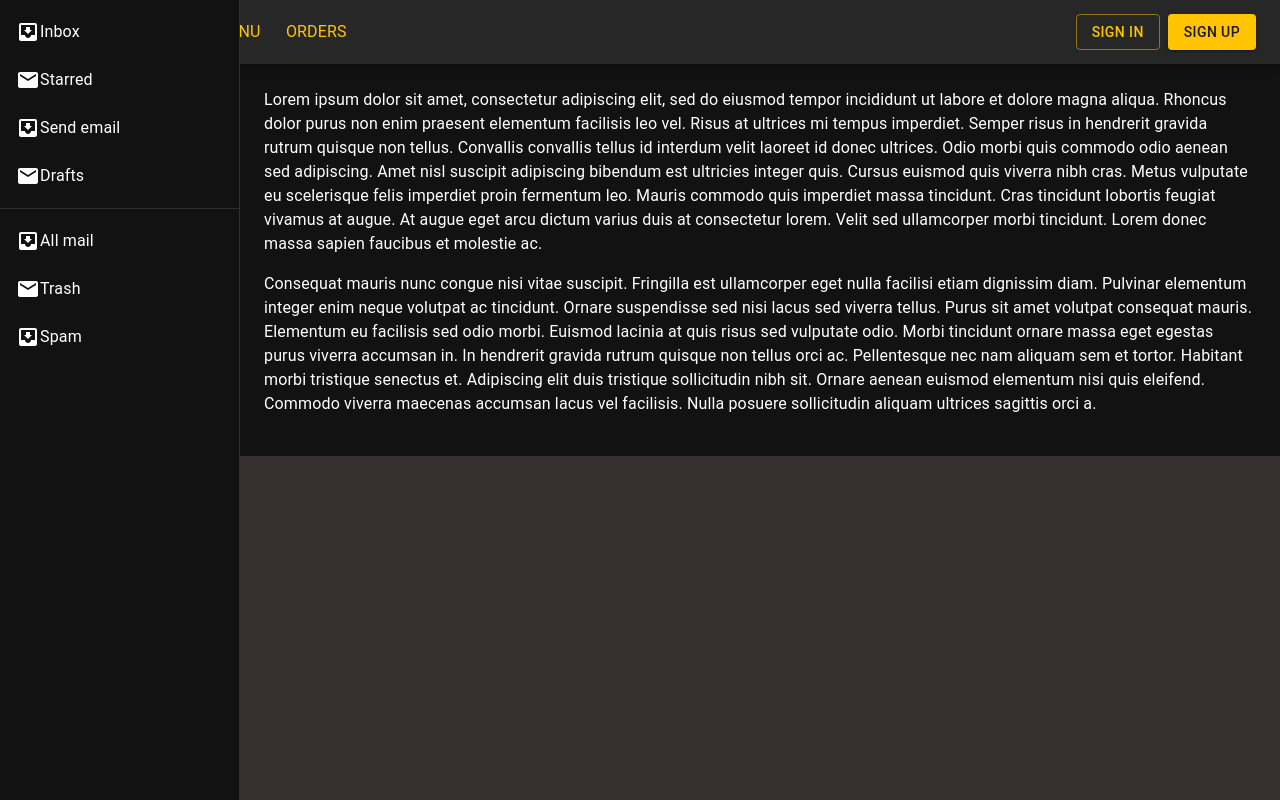
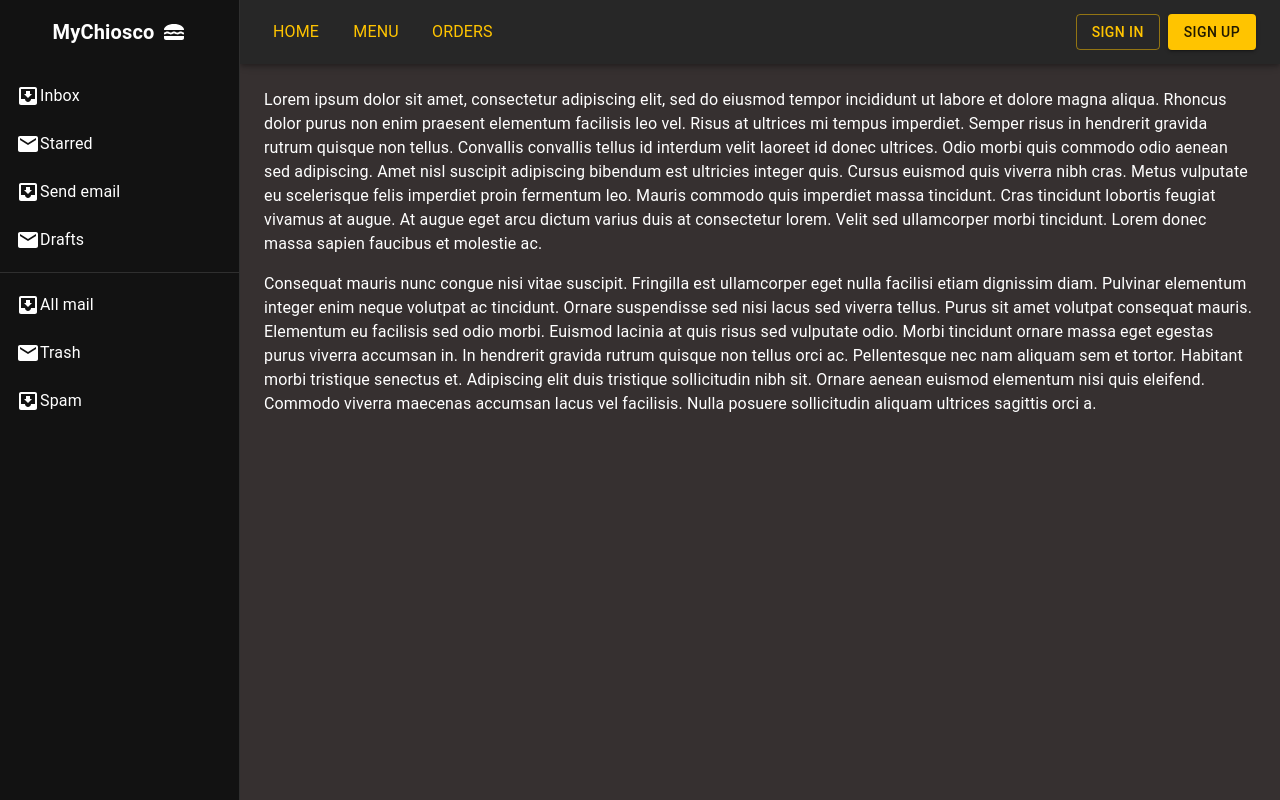
Before and after one commit to Usnebd/GameShelf, a React (Vite) app: page / in a window 1280 px wide. Built offline with nearby package versions, Linux system fonts and the light colour scheme.

Commit message:
fixed drawer

```diff
--- a/index.html
+++ b/index.html
@@ -1,10 +1,10 @@
-<!doctype html>
+<!DOCTYPE html>
 <html lang="en">
   <head>
     <meta charset="UTF-8" />
     <link rel="icon" type="image/svg+xml" href="/favicon.png" />
     <meta name="viewport" content="width=device-width, initial-scale=1.0" />
-    <title>GameShelf</title>
+    <title>MyChiosco</title>
   </head>
   <body>
     <div id="root"></div>
--- a/src/components/Content.tsx
+++ b/src/components/Content.tsx
@@ -2,10 +2,7 @@ import { Box, Toolbar, Typography } from "@mui/material";
 
 function Content() {
   return (
-    <Box
-      component="main"
-      sx={{ flexGrow: 1, bgcolor: "background.default", p: 3 }}
-    >
+    <Box component="main" p={3}>
       <Toolbar />
       <Typography paragraph>
         Lorem ipsum dolor sit amet, consectetur adipiscing elit, sed do eiusmod
--- a/src/components/Navbar.tsx
+++ b/src/components/Navbar.tsx
@@ -1,16 +1,17 @@
-import Box from "@mui/material/Box";
-import Drawer from "@mui/material/Drawer";
-import CssBaseline from "@mui/material/CssBaseline";
-import Toolbar from "@mui/material/Toolbar";
-import List from "@mui/material/List";
-import Typography from "@mui/material/Typography";
-import Divider from "@mui/material/Divider";
-import ListItem from "@mui/material/ListItem";
-import ListItemButton from "@mui/material/ListItemButton";
-import ListItemIcon from "@mui/material/ListItemIcon";
-import ListItemText from "@mui/material/ListItemText";
+import { Box } from "@mui/material";
+import { Drawer } from "@mui/material";
+import { CssBaseline } from "@mui/material";
+import { Toolbar } from "@mui/material";
+import { List } from "@mui/material";
+import { Typography } from "@mui/material";
+import { Divider } from "@mui/material";
+import { ListItem } from "@mui/material";
+import { ListItemButton } from "@mui/material";
+import { ListItemIcon } from "@mui/material";
+import { ListItemText } from "@mui/material";
 import InboxIcon from "@mui/icons-material/MoveToInbox";
 import MailIcon from "@mui/icons-material/Mail";
+import LunchDiningIcon from "@mui/icons-material/LunchDining";
 import "./Navbar.css";
 import { AppBar, Button, IconButton, Stack } from "@mui/material";
 import Content from "./Content";
@@ -19,20 +20,16 @@ const drawerWidth = 240;
 
 export default function Navbar() {
   const pages = ["Home", "Menu", "Orders"];
+
   return (
     <Box sx={{ display: "flex" }}>
       <CssBaseline />
-      <AppBar position="fixed">
+      <AppBar
+        position="fixed"
+        sx={{ width: `calc(100% - ${drawerWidth}px)`, ml: `${drawerWidth}px` }}
+      >
         <Toolbar>
-          <Stack spacing={1} direction="row" sx={{ flexGrow: 1 }}>
-            <Typography
-              variant="h6"
-              noWrap
-              component="div"
-              sx={{ fontWeight: "bold" }}
-            >
-              MyChiosco
-            </Typography>
+          <Stack spacing={2} direction="row" sx={{ flexGrow: 1 }}>
             {pages.map((page) => (
               <Button key={page} variant="text" color="secondary">
                 <Typography>{page}</Typography>
@@ -42,7 +39,6 @@ export default function Navbar() {
           <Stack
             spacing={1}
             direction="row"
-            pl={2}
             sx={{
               display: { xs: "none", sm: "block" },
             }}
@@ -67,6 +63,24 @@ export default function Navbar() {
           },
         }}
       >
+        <Toolbar
+          sx={{
+            display: "flex",
+            alignItems: "center",
+            justifyContent: "center",
+          }}
+        >
+          <Typography
+            variant="h6"
+            noWrap
+            component="div"
+            pr={1}
+            sx={{ fontWeight: "bold" }}
+          >
+            MyChiosco
+          </Typography>
+          <LunchDiningIcon></LunchDiningIcon>
+        </Toolbar>
         <Box sx={{ overflow: "auto" }}>
           <List>
             {["Inbox", "Starred", "Send email", "Drafts"].map((text, index) => (
```
